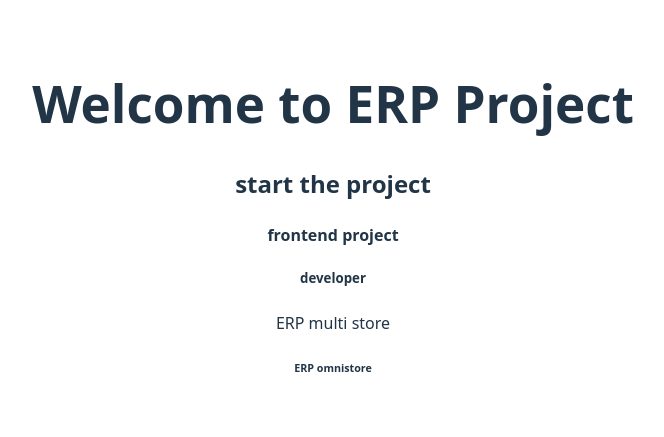
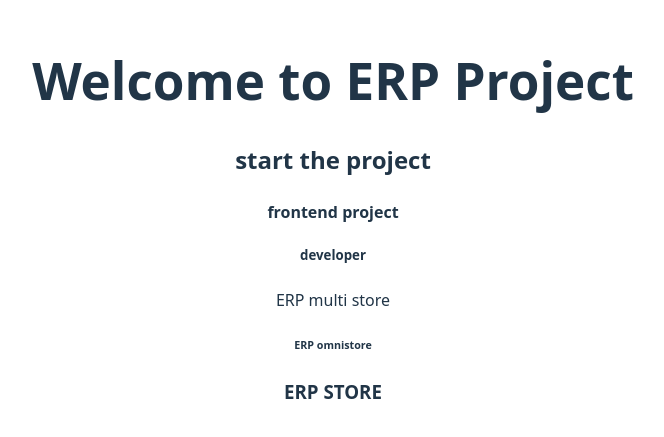
Before and after one commit to fusion5techno-ERPProject/ERP-Multistore-Project, a React (Vite) app: page / in a window 1280 px wide. Shown: the part 179-616 px from the top of the page, without its empty margins (307-971 px from the left). Built offline with nearby package versions, Linux system fonts and the light colour scheme.

Commit message:
Adding H3

```diff
--- a/src/App.jsx
+++ b/src/App.jsx
@@ -12,7 +12,8 @@ function App() {
     <h5>developer</h5>
      <p>ERP multi store</p>
      <h6>ERP omnistore</h6>
-    </>
+     <h3>ERP STORE</h3>
+     </>
   )
 }
 
```
